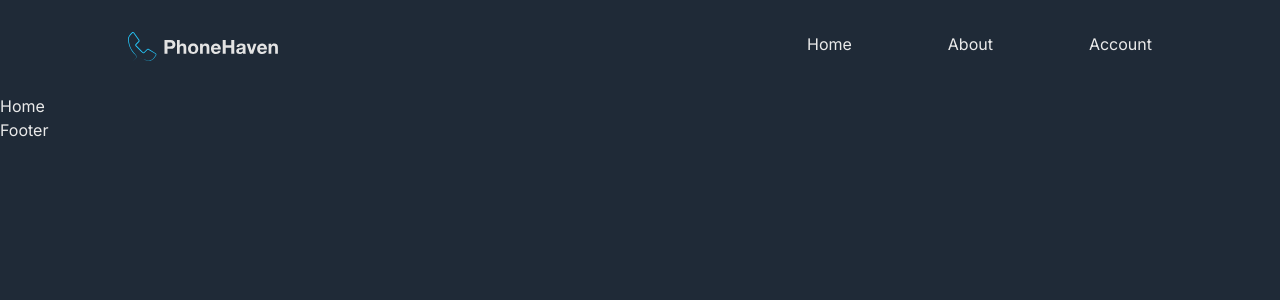
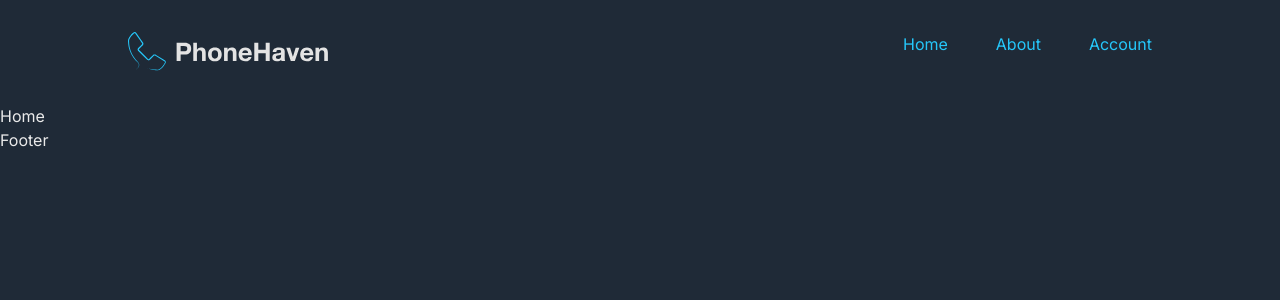
Before and after one commit to s-sajib/PhoneHaven, a Next.js app: page / in a window 1280 px wide. Shown: the top 300 px of the page. Built offline with nearby package versions, Linux system fonts and the light colour scheme.

Commit message:
feat: add link to navbar items

```diff
--- a/components/shared/Navbar.jsx
+++ b/components/shared/Navbar.jsx
@@ -1,19 +1,26 @@
 import Image from "next/image";
 import logo from "../../assets/images/logo_dark.svg"
+import Link from "next/link";
 const Navbar = () => {
+  const navbarItems = [
+    {
+    label: "Home",
+    link:"/"
+  },
+    {
+    label: "About",
+    link:"/about"
+  },
+    {
+    label: "Account",
+    link:"/account"
+  },
+]
   return <nav className="mx-32 my-8">
   <div className="flex justify-between align-middle">
-    <Image src={logo} alt="logo" width={150} height={93} />
-  <ul className="flex justify-evenly space-x-24">
-    <li>
-      Home
-    </li>
-    <li>
-      About
-    </li>
-    <li>
-      Account
-    </li>
+    <Image src={logo} alt="logo" width={200} height={150} />
+  <ul className="flex justify-evenly space-x-12 text-[#25C7FA]">
+    {navbarItems?.map(menuItem => <li key={menuItem.link}><Link href={menuItem.link}>{menuItem.label}</Link></li>)}
   </ul>
   </div>
   </nav>;
```
